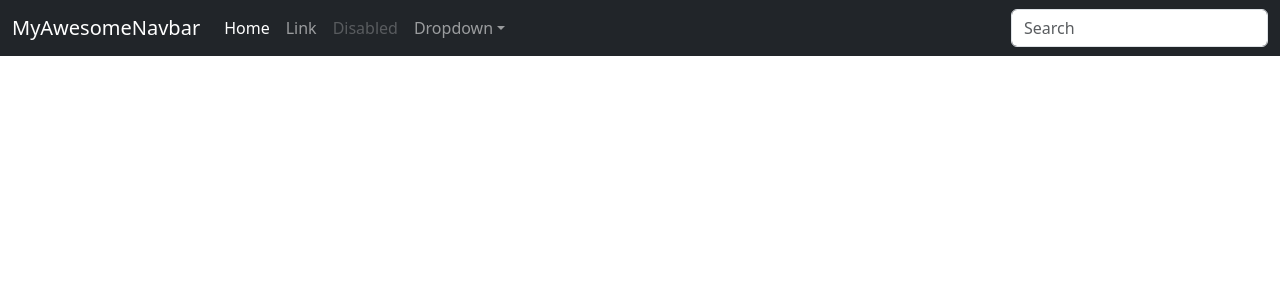
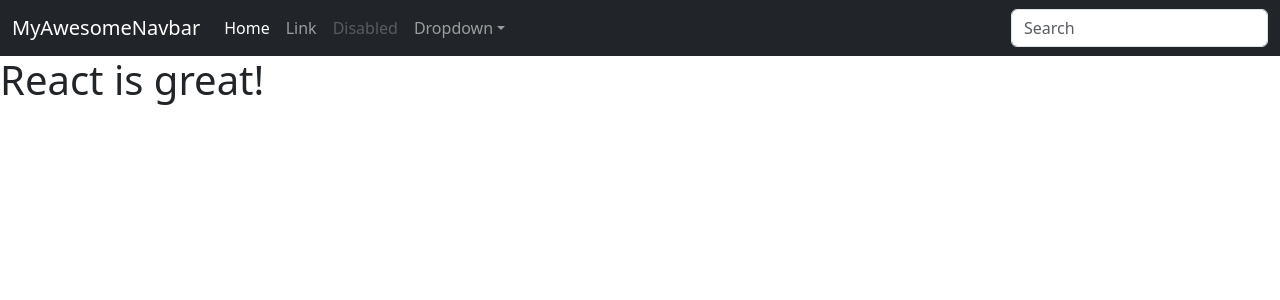
Before and after one commit to njgarg22/ReactFacts, a React (Vite) app: page / in a window 1280 px wide. Shown: the top 300 px of the page. Built offline with nearby package versions, Linux system fonts and the light colour scheme.

Commit message:
Create a small MainComponent and render below the MyAwesomeNavbar

```diff
--- a/src/index.jsx
+++ b/src/index.jsx
@@ -41,4 +41,24 @@ function MyAwesomeNavbar() {
     )
 }
 
-root.render(<div><MyAwesomeNavbar/></div>)
+/**
+ * Challenge:
+ * Create your very first custom React component!
+ * Call it "MainContent", and have it return a simple
+ * h1 element that says "React is great!"
+ *
+ * Afterward, render it on the line below MyAwesomeNavbar
+ */
+
+function MainContent() {
+    return (
+        <h1>React is great!</h1>
+    )
+}
+
+root.render(
+    <div>
+        <MyAwesomeNavbar/>
+        <MainContent/>
+    </div>
+)
```
